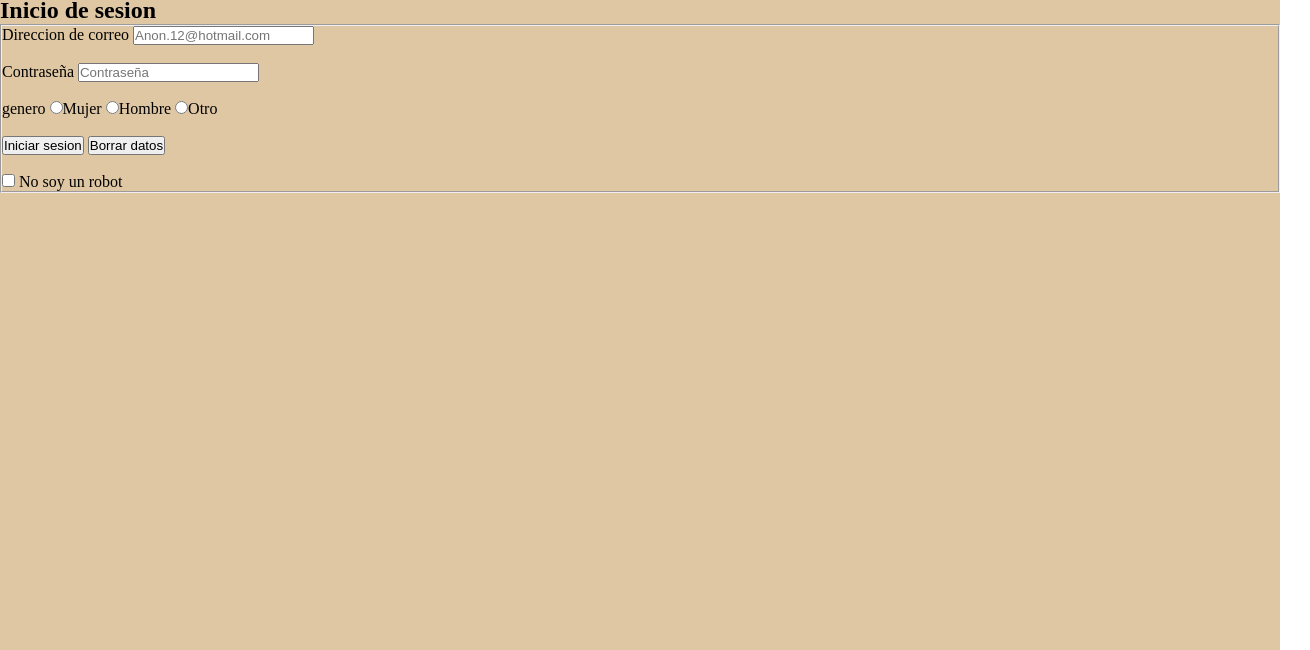
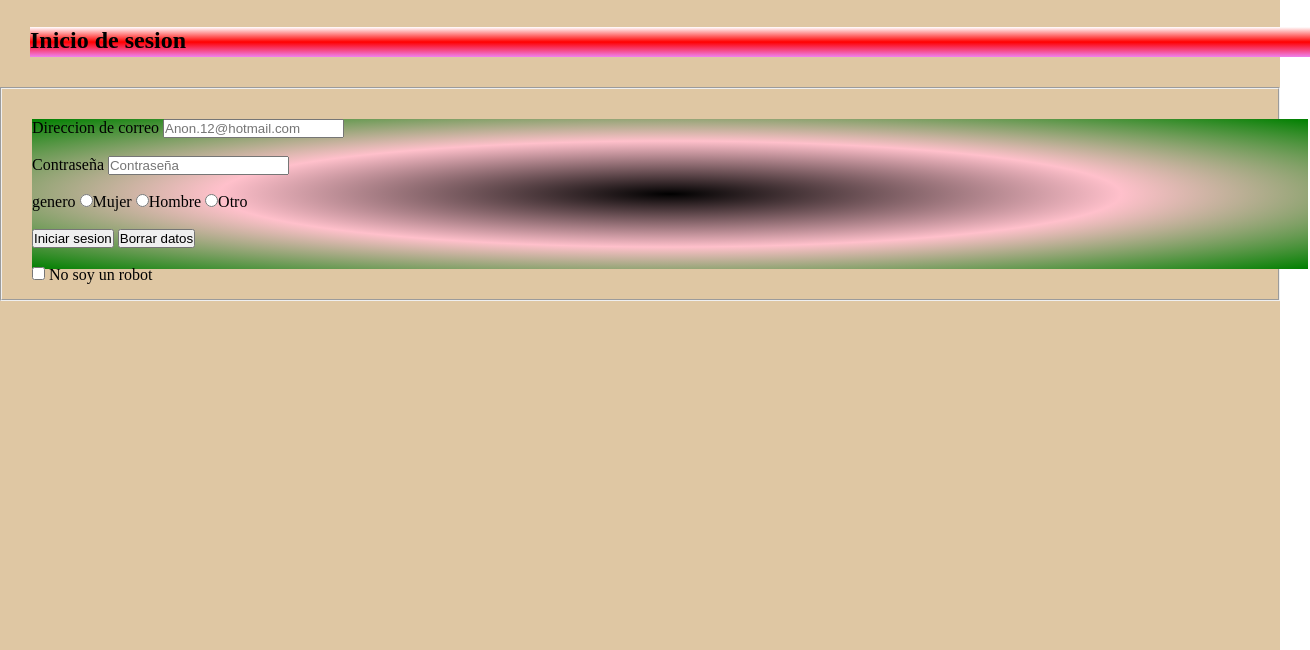
Before and after one commit to p3rjuan/tp10, a plain HTML site: page PAGES/Iniciodesesion.html in a window 1280 px wide. Shown: the part 150-800 px from the top of the page, 1310 px wide, since content can reach past the window. Drawn offline with Linux system fonts and the light colour scheme.

Commit message:
animaciones

```diff
--- a/PAGES/Iniciodesesion.html
+++ b/PAGES/Iniciodesesion.html
@@ -37,11 +37,13 @@
                     <a class="botom" href="../PAGES/Nosotros.html">Sobre Nosotros</a>
                 </li>
             </ul>
+            <div class="box grad1">
             <h2>
                 Inicio de sesion
             </h2>
+        </div>
             <fieldset>
-
+                <div class="box grad2">
                 <form action="">
                     <div>
                         <label for="Email">Direccion de correo </label>
@@ -65,6 +67,7 @@
                             <input type="checkbox" name="No soy un robot" id="">
                             No soy un robot
                         </div>
+                    </div>
             </fieldset>
             </form>
 </body>
--- a/css/Style.css
+++ b/css/Style.css
@@ -222,7 +222,20 @@ footer{
     display: grid;
     grid-area: mGhoul;
 }
+.box{
+    width: 100%;
+    height: 30px;
+    margin: 30px;
+    display:flex;
+}
+.grad1{
+    background: linear-gradient(to top, violet, red, white);
+}
+.grad2{
+   background:  radial-gradient(ellipse, black, pink, green);
+    height: 150px;
 
+}
 
 
 footer {
```
